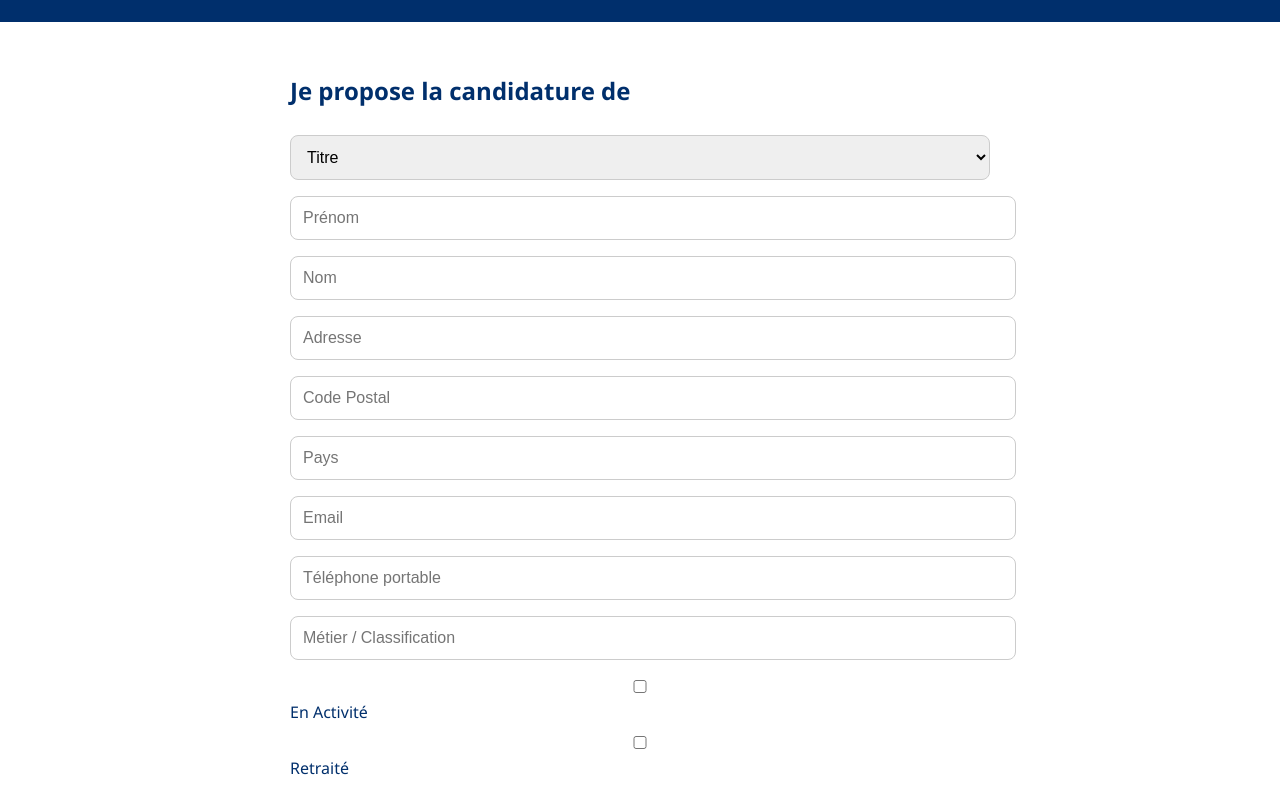
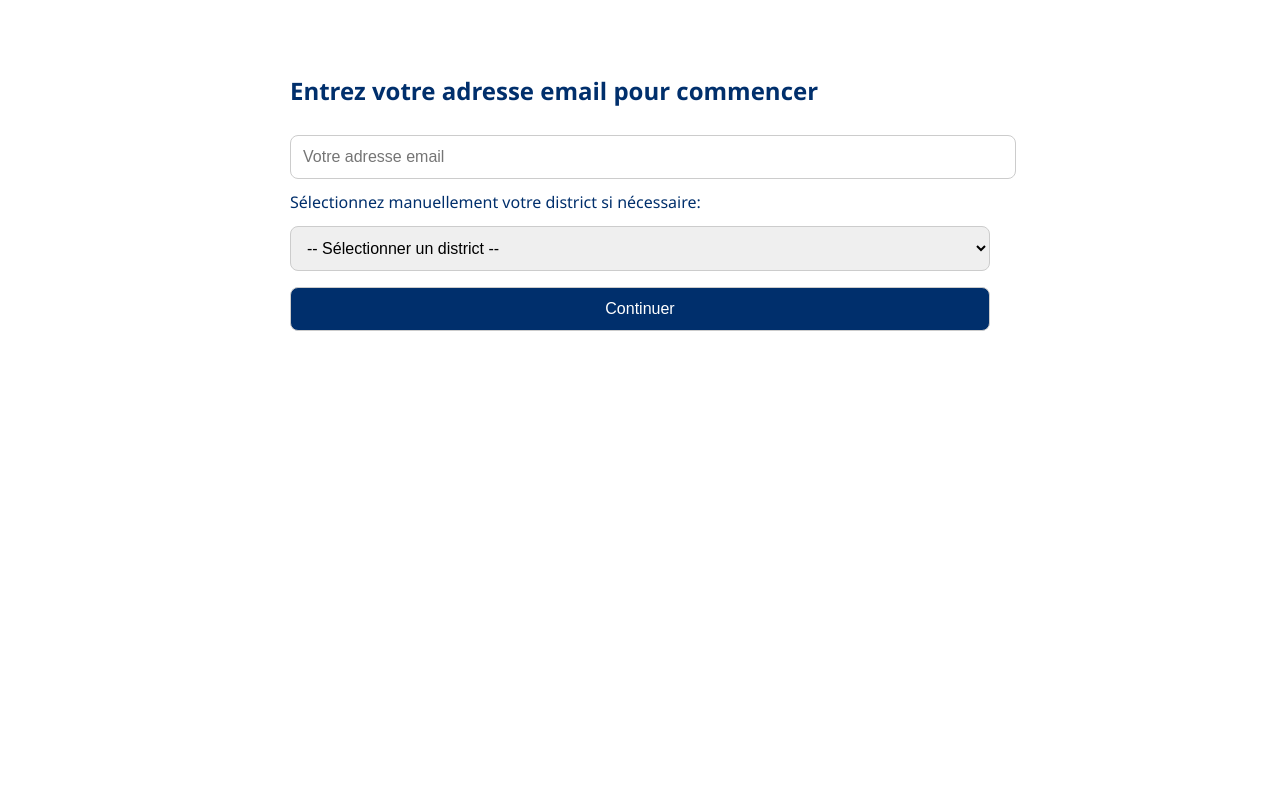
Before and after one commit to fchmainy/parrainages2.0, a plain HTML site: page index.html in a window 1280 px wide. Shown: the part 96-886 px from the top of the page. After the commit the page ends 800 px from the top, so only its background shows below. Drawn offline with Linux system fonts and the light colour scheme; no server answers.

Commit message:
Update index.html

```diff
--- a/index.html
+++ b/index.html
@@ -13,8 +13,8 @@
       color: #002f6c;
     }
     header {
-      background: #002f6c;
-      color: white;
+      background: white;
+      color: #002f6c;
       padding: 1em;
       display: flex;
       justify-content: space-between;
@@ -83,10 +83,29 @@
 
         if (selectedDistrict) {
           document.getElementById('region-title').innerText = `Bienvenue dans le district ${selectedDistrict.name}`;
+          document.getElementById('district-select').value = selectedDistrict.name;
         }
       } catch (e) {
         document.getElementById('region-title').innerText = 'Bienvenue';
       }
+    }
+
+    function updateManualDistrict(name) {
+      const district = districts.find(d => d.name === name);
+      if (district) {
+        selectedDistrict = district;
+        document.getElementById('region-title').innerText = `Bienvenue dans le district ${district.name}`;
+      }
+    }
+
+    function goToFormPage() {
+      const emailInput = document.getElementById('email').value.trim();
+      if (!emailInput || !emailInput.includes('@')) {
+        alert('Veuillez entrer une adresse email valide.');
+        return;
+      }
+      document.getElementById('page1').classList.add('hidden');
+      document.getElementById('page2').classList.remove('hidden');
     }
 
     function validateForm() {
@@ -104,6 +123,7 @@
     async function sendForm() {
       const formData = new FormData(document.getElementById('formulaire'));
       const data = Object.fromEntries(formData.entries());
+      data.email_utilisateur = document.getElementById('email').value.trim();
       data.district = selectedDistrict?.name || 'Inconnu';
       data.toEmail = selectedDistrict?.email || 'admin@club.org';
       await fetch('https://webhook.site/b1330eed-2f86-4f99-bdef-64902779fa76', {
@@ -116,21 +136,31 @@
 
     window.onload = () => {
       setRegionTitle();
-      document.getElementById('page1').classList.add('hidden');
-      document.getElementById('page2').classList.remove('hidden');
     }
   </script>
 </head>
 <body>
   <header>
-    <img src="https://www.rotary.org/sites/all/themes/rotary_rotaryorg/images/rotary-logo-color-2019-simplified.svg" alt="Logo" id="logo">
+    <img src="logo.png" alt="Logo" id="logo">
     <h1 id="region-title">Bienvenue</h1>
   </header>
 
   <main>
-    <div id="page1" class="hidden"></div>
+    <div id="page1">
+      <h2>Entrez votre adresse email pour commencer</h2>
+      <input type="email" id="email" placeholder="Votre adresse email" required>
+      <label for="district-select">Sélectionnez manuellement votre district si nécessaire:</label>
+      <select id="district-select" onchange="updateManualDistrict(this.value)">
+        <option value="">-- Sélectionner un district --</option>
+        <option value="Nord">Nord</option>
+        <option value="Sud">Sud</option>
+        <option value="Est">Est</option>
+        <option value="Ouest">Ouest</option>
+      </select>
+      <button onclick="goToFormPage()">Continuer</button>
+    </div>
 
-    <div id="page2">
+    <div id="page2" class="hidden">
       <form id="formulaire" onsubmit="event.preventDefault(); validateForm();">
         <h2>Je propose la candidature de</h2>
         <select name="titre" required>
```
